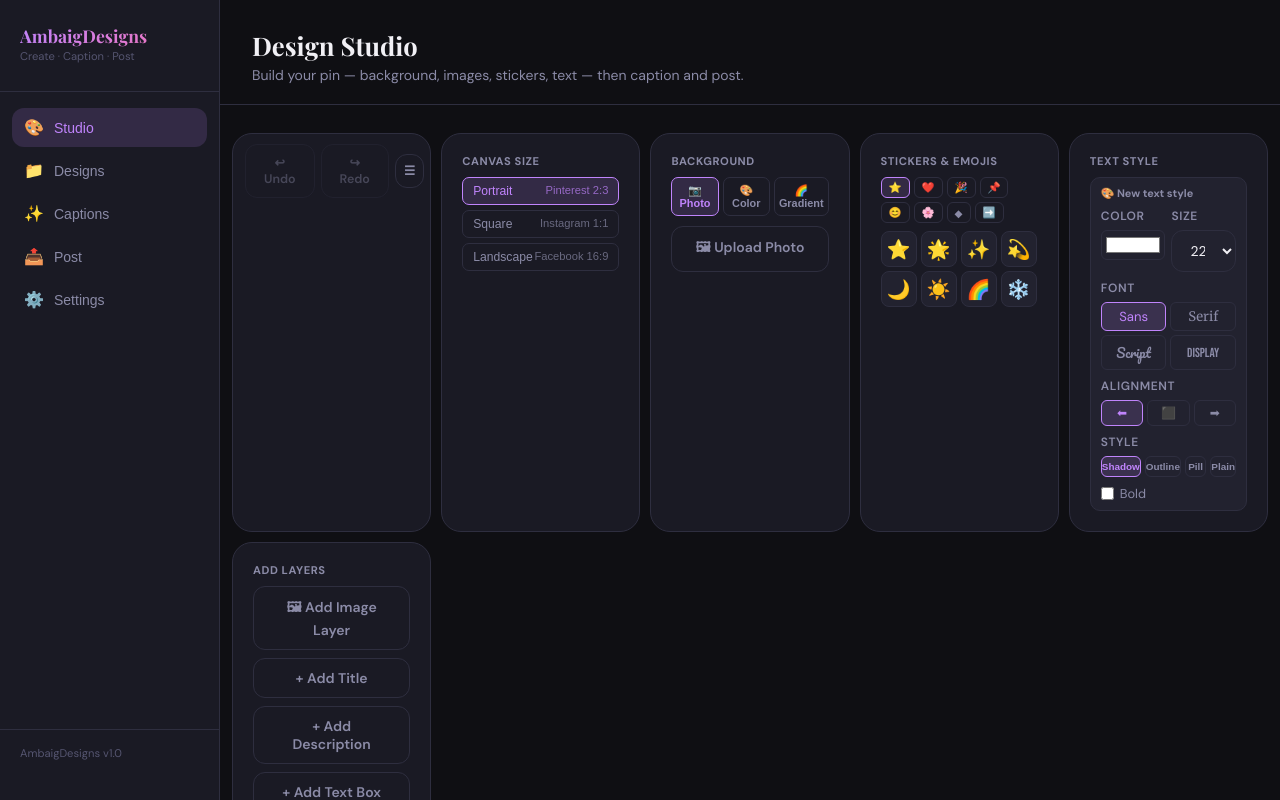
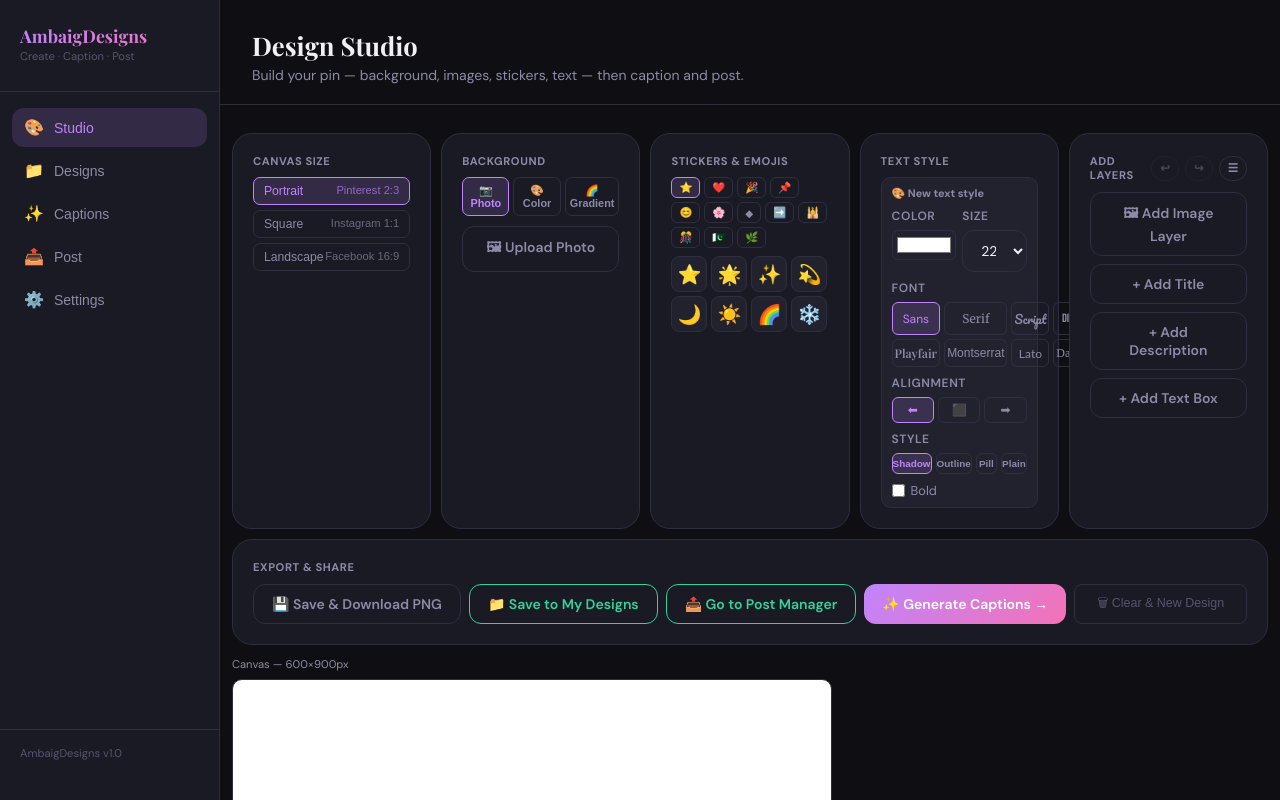
Before and after one commit to ambaig50/ambaigdesigns, a Next.js app: page /home in a window 1280 px wide. Shown: the top 800 px of the page. Built offline with nearby package versions, Linux system fonts and the light colour scheme.

Commit message:
Update home.js

```diff
--- a/pages/home.js
+++ b/pages/home.js
@@ -11,10 +11,14 @@ const TEXT_STYLES = {
 };
 
 const FONT_OPTIONS = {
-  sans:    { label: "Sans",    family: "'DM Sans', sans-serif" },
-  serif:   { label: "Serif",   family: "'Merriweather', serif" },
-  script:  { label: "Script",  family: "'Pacifico', cursive" },
-  display: { label: "Display", family: "'Bebas Neue', sans-serif" },
+  sans:       { label: "Sans",       family: "'DM Sans', sans-serif" },
+  serif:      { label: "Serif",      family: "'Merriweather', serif" },
+  script:     { label: "Script",     family: "'Pacifico', cursive" },
+  display:    { label: "Display",    family: "'Bebas Neue', sans-serif" },
+  playfair:   { label: "Playfair",   family: "'Playfair Display', serif" },
+  montserrat: { label: "Montserrat", family: "'Montserrat', sans-serif" },
+  lato:       { label: "Lato",       family: "'Lato', sans-serif" },
+  dancing:    { label: "Dancing",    family: "'Dancing Script', cursive" },
 };
 
 const SIZES = {
@@ -24,14 +28,18 @@ const SIZES = {
 };
 
 const STICKER_SETS = {
-  "⭐ Stars":    ["⭐","🌟","✨","💫","🌙","☀️","🌈","❄️"],
-  "❤️ Hearts":   ["❤️","🧡","💛","💚","💙","💜","🖤","🤍"],
-  "🎉 Party":    ["🎉","🎊","🎈","🥳","🎁","🎀","🏆","🥇"],
-  "📌 Markers":  ["📌","🔖","📍","🏷️","💡","🔥","⚡","❗"],
-  "😊 Faces":    ["😊","😍","🥰","😎","🤩","😂","🙌","👏"],
-  "🌸 Nature":   ["🌸","🌺","🌻","🌹","🍃","🌿","🦋","🌊"],
-  "◆ Shapes":    ["⬛","🔴","🟡","🟢","🔵","🟣","🟠","⬜"],
-  "➡️ Arrows":   ["➡️","⬅️","⬆️","⬇️","↗️","↘️","🔄","↩️"],
+  "⭐ Stars":       ["⭐","🌟","✨","💫","🌙","☀️","🌈","❄️"],
+  "❤️ Hearts":      ["❤️","🧡","💛","💚","💙","💜","🖤","🤍"],
+  "🎉 Party":       ["🎉","🎊","🎈","🥳","🎁","🎀","🏆","🥇"],
+  "📌 Markers":     ["📌","🔖","📍","🏷️","💡","🔥","⚡","❗"],
+  "😊 Faces":       ["😊","😍","🥰","😎","🤩","😂","🙌","👏"],
+  "🌸 Nature":      ["🌸","🌺","🌻","🌹","🍃","🌿","🦋","🌊"],
+  "◆ Shapes":       ["⬛","🔴","🟡","🟢","🔵","🟣","🟠","⬜"],
+  "➡️ Arrows":      ["➡️","⬅️","⬆️","⬇️","↗️","↘️","🔄","↩️"],
+  "🕌 Islamic":     ["🕌","🕋","☪️","📿","🌙","⭐","🤲","📖"],
+  "🎊 Eid":         ["🎊","🌙","⭐","🕌","🎁","🥰","✨","🤲"],
+  "🇵🇰 Pakistan":  ["🇵🇰","🏏","🎵","🌹","🍛","🫖","🌴","💚"],
+  "🌿 Cultural":    ["🌿","🌺","🪔","🎋","🏵️","🌾","🪷","🫶"],
 };
 
 // ── Canvas state shape ───────────────────────────────────────────
@@ -1008,17 +1016,6 @@ export default function Home() {
         {/* ── Left panel ── */}
         <div className="studio-panel">
 
-          {/* Undo / Redo */}
-          <div className="card" style={{ padding: "10px 12px" }}>
-            <div style={{ display: "flex", gap: 6, alignItems: "center" }}>
-              <button className="btn btn-ghost" style={{ flex: 1, justifyContent: "center", fontSize: "0.78rem" }} onClick={undo} disabled={!past.length} title="Undo (Ctrl+Z)">↩ Undo</button>
-              <button className="btn btn-ghost" style={{ flex: 1, justifyContent: "center", fontSize: "0.78rem" }} onClick={redo} disabled={!future.length} title="Redo (Ctrl+Y)">↪ Redo</button>
-              <button className="btn btn-ghost" style={{ padding: "8px", fontSize: "0.78rem" }} onClick={() => setShowLayerPanel(p => !p)} title="Layer panel">
-                {showLayerPanel ? "✕" : "☰"}
-              </button>
-            </div>
-          </div>
-
           {/* Layer panel */}
           {showLayerPanel && (
             <div className="card">
@@ -1171,9 +1168,9 @@ export default function Home() {
                     <div style={{ flex: 1 }}><label className="field-label">Size</label><select value={curSize} onChange={e => apply({ fontSize: Number(e.target.value) })}>{[12,14,16,18,20,22,24,28,32,36,40,48,56,64,72].map(s => <option key={s} value={s}>{s}px</option>)}</select></div>
                   </div>
                   <label className="field-label">Font</label>
-                  <div style={{ display: "grid", gridTemplateColumns: "1fr 1fr", gap: 4, marginBottom: 8 }}>
+                  <div style={{ display: "grid", gridTemplateColumns: "1fr 1fr 1fr 1fr", gap: 4, marginBottom: 8 }}>
                     {Object.entries(FONT_OPTIONS).map(([k, f]) => (
-                      <button key={k} onClick={() => apply({ font: k })} style={{ padding: "5px 4px", borderRadius: 6, fontSize: "0.82rem", border: curFont === k ? "1px solid var(--accent)" : "1px solid var(--border)", background: curFont === k ? "var(--accent-glow)" : "transparent", color: curFont === k ? "var(--accent)" : "var(--text-muted)", cursor: "pointer", fontFamily: f.family }}>{f.label}</button>
+                      <button key={k} onClick={() => apply({ font: k })} style={{ padding: "5px 2px", borderRadius: 6, fontSize: "0.75rem", border: curFont === k ? "1px solid var(--accent)" : "1px solid var(--border)", background: curFont === k ? "var(--accent-glow)" : "transparent", color: curFont === k ? "var(--accent)" : "var(--text-muted)", cursor: "pointer", fontFamily: f.family, textAlign: "center" }}>{f.label}</button>
                     ))}
                   </div>
                   <label className="field-label">Alignment</label>
@@ -1192,9 +1189,14 @@ export default function Home() {
             })()}
           </div>
 
-          {/* Add Text + Image — merged */}
+          {/* Add Text + Image + Undo — merged */}
           <div className="card">
-            <p className="plabel">Add Layers</p>
+            <div style={{ display: "flex", gap: 6, alignItems: "center", marginBottom: 10 }}>
+              <p className="plabel" style={{ flex: 1, margin: 0 }}>Add Layers</p>
+              <button className="btn btn-ghost" style={{ padding: "4px 8px", fontSize: "0.72rem" }} onClick={undo} disabled={!past.length} title="Undo (Ctrl+Z)">↩</button>
+              <button className="btn btn-ghost" style={{ padding: "4px 8px", fontSize: "0.72rem" }} onClick={redo} disabled={!future.length} title="Redo (Ctrl+Y)">↪</button>
+              <button className="btn btn-ghost" style={{ padding: "4px 8px", fontSize: "0.72rem" }} onClick={() => setShowLayerPanel(p => !p)} title="Layer panel">{showLayerPanel ? "✕" : "☰"}</button>
+            </div>
             <div style={{ display: "flex", flexDirection: "column", gap: 8 }}>
               <input type="file" accept="image/*" ref={imgFileRef} style={{ display: "none" }} onChange={addImageLayer} />
               <button className="btn btn-ghost" style={{ justifyContent: "center" }} onClick={() => imgFileRef.current?.click()}>
```
